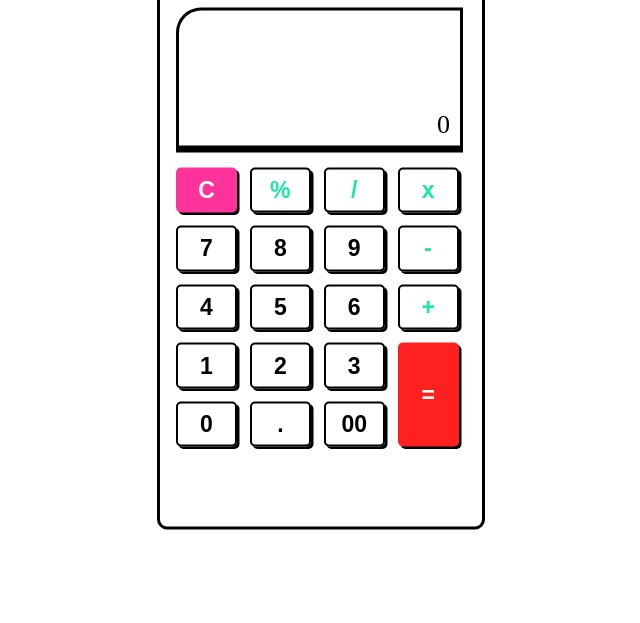
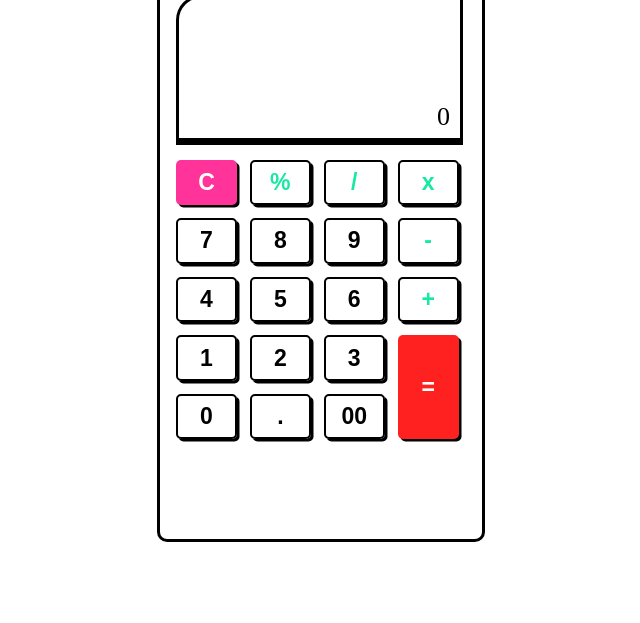
Before and after one commit to cuber-dev/Casio-calculator-, a plain HTML site: page index.html in a window 1280 px wide. Shown: the part 177-800 px from the top of the page, without its empty margins (319-959 px from the left). Drawn offline with Linux system fonts and the light colour scheme.

Commit message:
hshshshshsg

```diff
--- a/style.css
+++ b/style.css
@@ -16,7 +16,7 @@
   transform: translate(-50%,-50%);
   background-color: none;
   display: inline-block;
-  height: 575px;
+  height: 600px;
   width: 290px;
   padding: 16px;
   border-radius: 10px;
```
